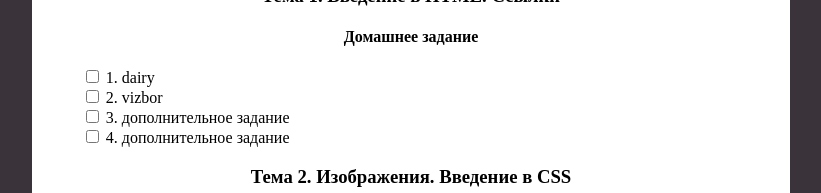
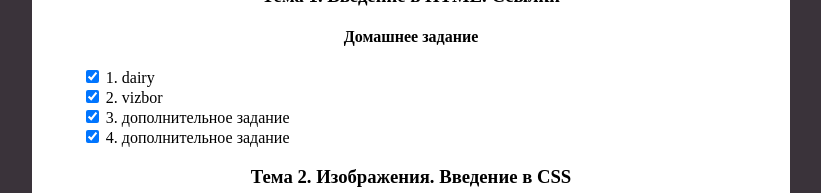
Before and after one commit to j1mb1m/AstakhovaDasha_WebCourse2022, a plain HTML site: page index.html in a window 1280 px wide. Shown: the part 140-333 px from the top of the page, without its empty margins (229-1050 px from the left). Drawn offline with Linux system fonts and the light colour scheme.

Commit message:
checked tasks

```diff
--- a/index.html
+++ b/index.html
@@ -15,20 +15,20 @@
             <h3>Тема 1. Введение в HTML. Ссылки</h3>
             <h4>Домашнее задание</h4>
             <div>
-                <input type="checkbox" id="hw1_task1" /><label for="hw1_task1"><a
+                <input type="checkbox" id="hw1_task1" checked/><label for="hw1_task1"><a
                         href="homeworks/homework1/task1/diary.html" target="_blank"> 1. dairy </a></label>
             </div>
             <div>
-                <input type="checkbox" id="hw1_task2" /><label for="hw1_task2"><a
+                <input type="checkbox" id="hw1_task2" checked/><label for="hw1_task2"><a
                         href="homeworks/homework1/task2/vizbor.html" target="_blank"> 2. vizbor </a></label>
             </div>
             <div>
-                <input type="checkbox" id="hw1_task3" /><label for="hw1_task3"><a
+                <input type="checkbox" id="hw1_task3" checked/><label for="hw1_task3"><a
                         href="homeworks/homework1/task3/manual.html" target="_blank"> 3. дополнительное задание
                     </a></label>
             </div>
             <div>
-                <input type="checkbox" id="hw1_task4" /><label for="hw1_task4"><a
+                <input type="checkbox" id="hw1_task4" checked/><label for="hw1_task4"><a
                         href="homeworks/homework1/task4/additinaltask.html" target="_blank"> 4. дополнительное задание
                     </a></label>
             </div>
```
